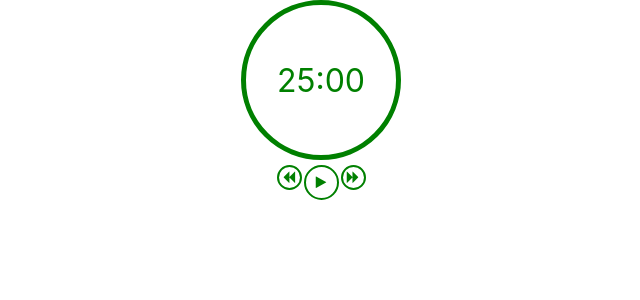
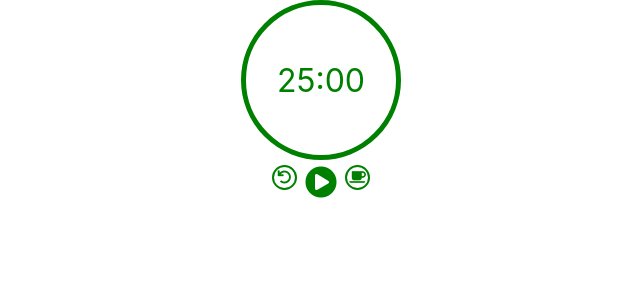
Before and after one commit to fxcircus/react-component-samples, a React (Create React App) app: page / in a window 1280 px wide. Shown: the top 300 px of the page, without its empty margins (319-959 px from the left). Built offline with nearby package versions, Linux system fonts and the light colour scheme.

Commit message:
better icons

```diff
--- a/public/index.html
+++ b/public/index.html
@@ -24,7 +24,8 @@
       work correctly both with client-side routing and a non-root public URL.
       Learn how to configure a non-root public URL by running `npm run build`.
     -->
-    <title>React App</title>
+    <link rel="stylesheet" href="https://cdnjs.cloudflare.com/ajax/libs/font-awesome/5.15.4/css/all.min.css">
+    <title>My components</title>
   </head>
   <body>
     <noscript>You need to enable JavaScript to run this app.</noscript>
--- a/src/components/pomodoroTimer/PomodoroTimer.tsx
+++ b/src/components/pomodoroTimer/PomodoroTimer.tsx
@@ -54,17 +54,18 @@ export default function PomodoroTimer () {
 
             <div className="pomodoro-button-area">
                 <button className="pomodoro-backward-button" onClick={(e) => {resetTimer(1500)}} >
-                    <i className="fa fa-backward"></i>
+                    <i className="fas fa-undo"></i>
                 </button>
-                <button className="pomodoro-play-pause-button" onClick={toggleCountdown}>
+                <button className="pomodoro-play-pause-area" onClick={toggleCountdown}>
                     { isCounting ? (
-                        <i className="fa fa-pause"></i>
+                        <i className="pomodoro-play-pause-button fas fa-pause-circle pause-circle-icon"></i>
                     ): (
-                        <i className="fa fa-play"></i>
+                        <i className="pomodoro-play-pause-button fas fa-play-circle play-icon"></i>
                     )}
                 </button>
                 <button className="pomodoro-forward-button">
-                    <i className="fa fa-forward"></i>
+                    {/* <i className="fa fa-forward"></i> */}
+                    <i className="fas fa-coffee coffee-icon"></i>
                 </button>
             </div>
 
--- a/src/components/pomodoroTimer/pomodoroTimer.css
+++ b/src/components/pomodoroTimer/pomodoroTimer.css
@@ -45,12 +45,17 @@ button {
     display: flex;
     justify-content: center;
     align-items: center;
-    height: 35px;
-    width: 35px;
-    border: solid 2px var(--watch-color);
-    border-radius: 50%;
+    font-size: xx-large;
+    /* height: 35px; */
+    /* width: 35px; */
+    /* border: solid 2px var(--watch-color); */
+    /* border-radius: 50%; */
 }
 
 .pomodoro-clock:hover, .pomodoro-backward-button:hover, .pomodoro-forward-button:hover, .pomodoro-play-pause-button:hover {
     cursor: pointer;
 }
+
+.pomodoro-play-pause-area {
+    border: none;
+}
```
